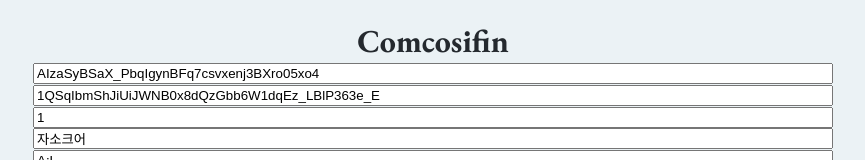
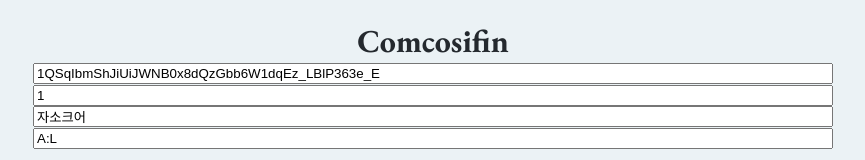
Before and after one commit to zasoque/comcosifin, a SvelteKit app: page / in a window 1280 px wide. Shown: the top 160 px of the page, without its empty margins (207-1072 px from the left). Built offline with nearby package versions, Linux system fonts and the light colour scheme; no server answers; a web font is replaced by a local one.

Commit message:
Remove unnecessary input field in +page component

```diff
--- a/src/routes/+page.svelte
+++ b/src/routes/+page.svelte
@@ -136,12 +136,6 @@
 <div class="container">
   <div class="title">Comcosifin</div>
   <input
-    bind:value={KEY}
-    class="spreadsheet-id"
-    {onkeydown}
-    placeholder="비밀번호"
-  />
-  <input
     bind:value={SPREADSHEET_ID}
     class="spreadsheet-id"
     {onkeydown}
```
